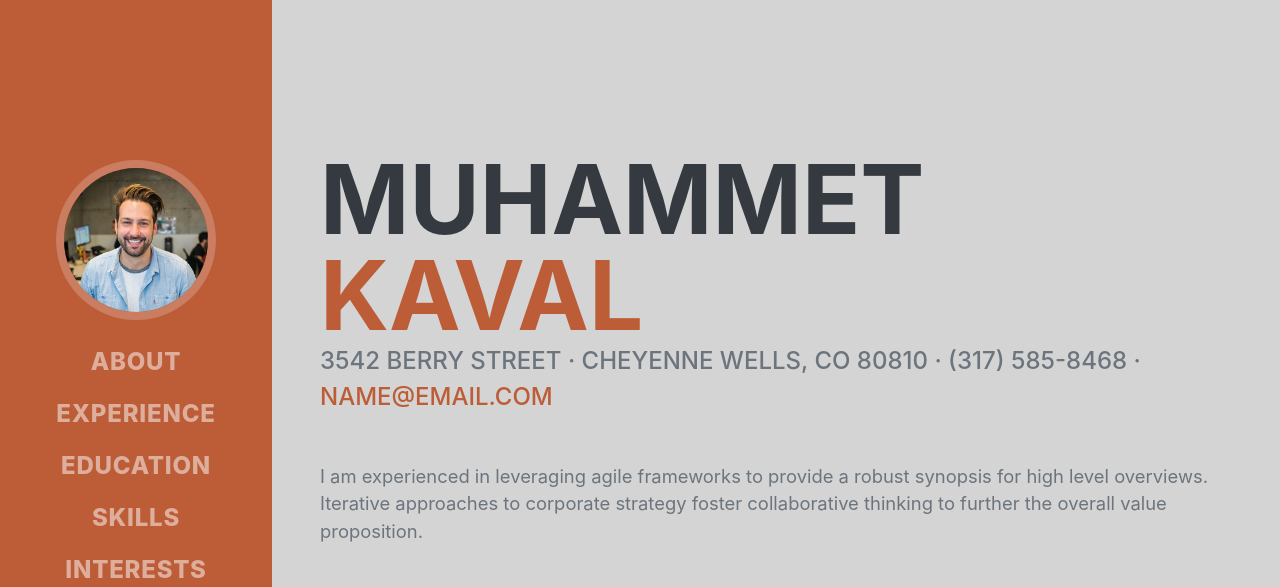
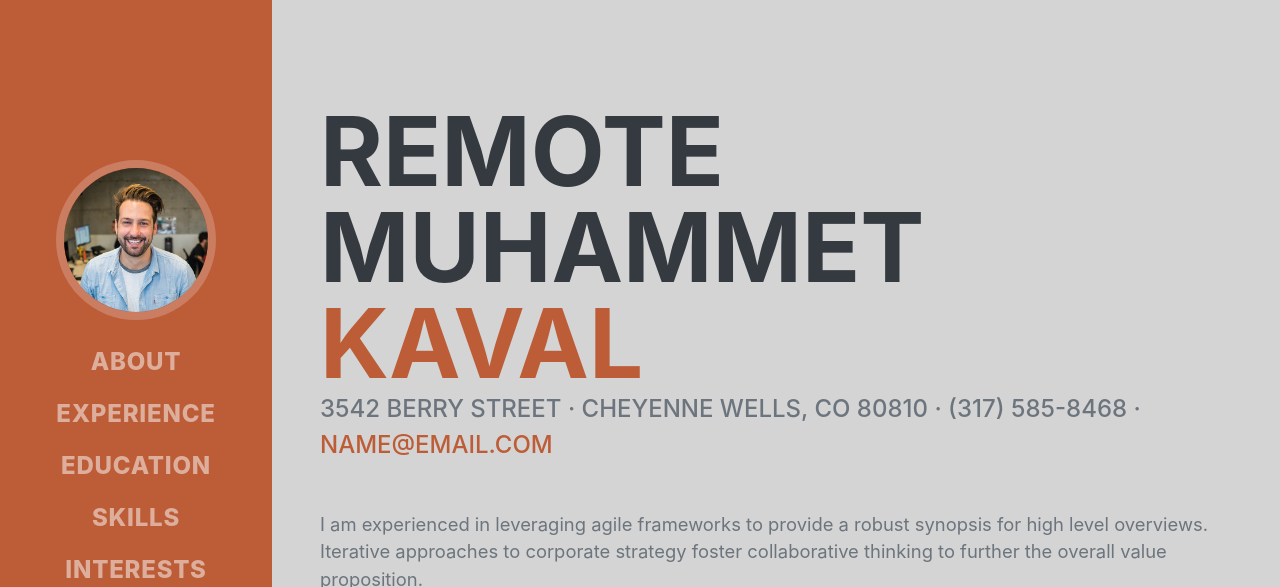
Before and after one commit to Deneme45/genesisiki, a plain HTML site: page index.html in a window 1280 px wide. Shown: the top 587 px of the page. Drawn offline with nearby package versions, Linux system fonts and the light colour scheme; a web font is replaced by a local one.

Commit message:
baslik remote muhammet oldu

```diff
--- a/index.html
+++ b/index.html
@@ -42,7 +42,7 @@
             <section class="resume-section" id="about">
                 <div class="resume-section-content">
                     <h1 class="mb-0">
-                        Muhammet
+                       Remote Muhammet
                         <span class="text-primary">Kaval</span>
                     </h1>
                     <div class="subheading mb-5">
```
